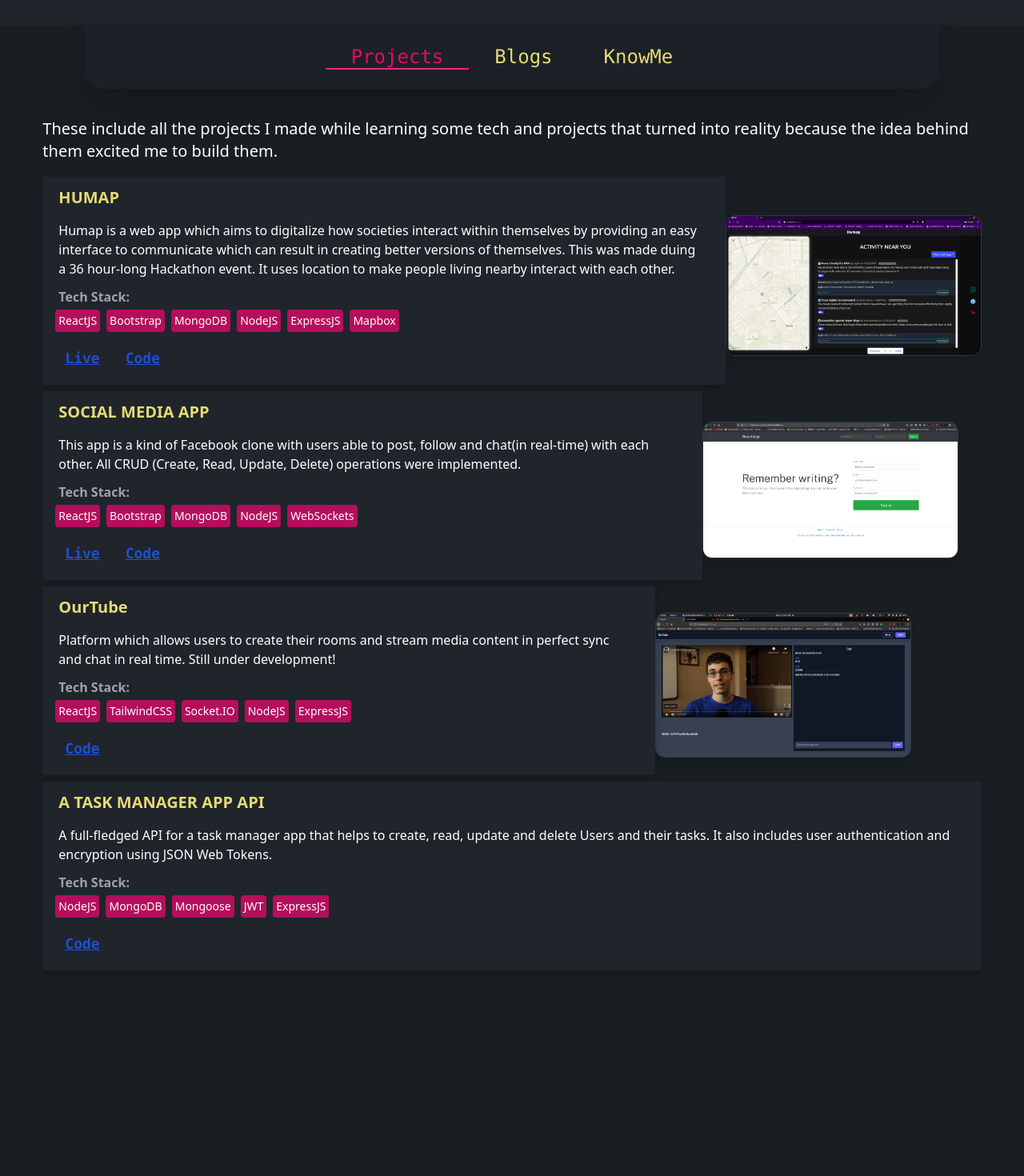
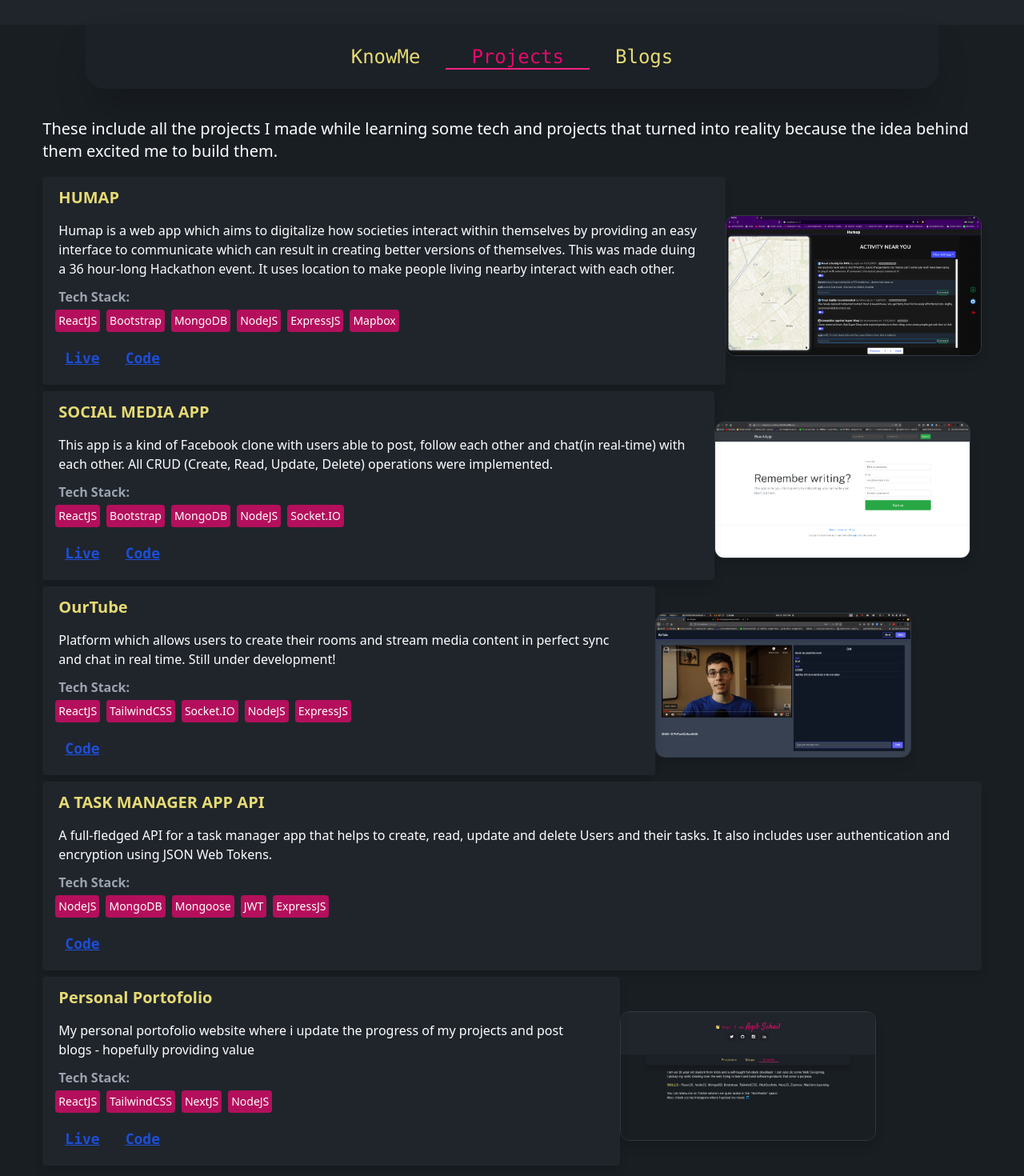
Before and after one commit to geeqib23/portofolio, a Next.js app: page /projects in a window 1280 px wide. Shown: the part 236-1706 px from the top of the page at 80% size. Before the commit the page ends 1583 px from the top, so only its background shows below. Built offline with nearby package versions, Linux system fonts and the light colour scheme; what @tailwindcss/typography would draw is missing.

Commit message:
Minor changes and improvements

```diff
--- a/components/Navbar.js
+++ b/components/Navbar.js
@@ -16,14 +16,27 @@ function Navbar(props) {
       </Link> */}
       {/* <div className='block lg:hidden'>
         <button className='flex items-center px-3 py-2 text-gray-500 border border-gray-600 rounded appearance-none hover:text-gray-800 hover:border-teal-500 focus:outline-none'>
-          <svg className='w-3 h-3 fill-current' viewBox='0 0 20 20' xmlns='http://www.w3.org/2000/svg'>
-            <title>Menu</title>
-            <path d='M0 3h20v2H0V3zm0 6h20v2H0V9zm0 6h20v2H0v-2z' />
-          </svg>
+        <svg className='w-3 h-3 fill-current' viewBox='0 0 20 20' xmlns='http://www.w3.org/2000/svg'>
+        <title>Menu</title>
+        <path d='M0 3h20v2H0V3zm0 6h20v2H0V9zm0 6h20v2H0v-2z' />
+        </svg>
         </button>
       </div> */}
       <div>
         <ul className='inline-flex'>
+          <li>
+            <Link href='/' passHref itemProp='url'>
+              <a
+                className={
+                  router.pathname == '/' ? 'navbarItems active' : 'navbarItems'
+                }
+                alt='KnowMe'
+                itemProp='url'
+              >
+                KnowMe
+              </a>
+            </Link>
+          </li>
           <li>
             <Link href='/projects' passHref itemProp='url'>
               <a
@@ -54,19 +67,6 @@ function Navbar(props) {
               </a>
             </Link>
           </li>
-          <li>
-            <Link href='/' passHref itemProp='url'>
-              <a
-                className={
-                  router.pathname == '/' ? 'navbarItems active' : 'navbarItems'
-                }
-                alt='KnowMe'
-                itemProp='url'
-              >
-                KnowMe
-              </a>
-            </Link>
-          </li>
         </ul>
       </div>
     </div>
--- a/components/Projects.js
+++ b/components/Projects.js
@@ -33,22 +33,22 @@ function Projects(props) {
                 Tech Stack:
               </div>
               <div>
-                <span className='inline-block px-1 py-1 mx-1 my-1 text-sm font-thin transition-all duration-150 transform bg-opacity-75 rounded bg-primaryShade hover:shadow-sm hover:scale-105'>
+                <span className='inline-block px-1 py-1 mx-1 my-1 text-sm  transition-all duration-150 transform bg-opacity-75 rounded bg-primaryShade hover:shadow-sm hover:scale-105'>
                   ReactJS
                 </span>
-                <span className='inline-block px-1 py-1 mx-1 my-1 text-sm font-thin transition-all duration-150 transform bg-opacity-75 rounded bg-primaryShade hover:shadow-sm hover:scale-105'>
+                <span className='inline-block px-1 py-1 mx-1 my-1 text-sm  transition-all duration-150 transform bg-opacity-75 rounded bg-primaryShade hover:shadow-sm hover:scale-105'>
                   Bootstrap
                 </span>
-                <span className='inline-block px-1 py-1 mx-1 my-1 text-sm font-thin transition-all duration-150 transform bg-opacity-75 rounded bg-primaryShade hover:shadow-sm hover:scale-105'>
+                <span className='inline-block px-1 py-1 mx-1 my-1 text-sm  transition-all duration-150 transform bg-opacity-75 rounded bg-primaryShade hover:shadow-sm hover:scale-105'>
                   MongoDB
                 </span>
-                <span className='inline-block px-1 py-1 mx-1 my-1 text-sm font-thin transition-all duration-150 transform bg-opacity-75 rounded bg-primaryShade hover:shadow-sm hover:scale-105'>
+                <span className='inline-block px-1 py-1 mx-1 my-1 text-sm  transition-all duration-150 transform bg-opacity-75 rounded bg-primaryShade hover:shadow-sm hover:scale-105'>
                   NodeJS
                 </span>
-                <span className='inline-block px-1 py-1 mx-1 my-1 text-sm font-thin transition-all duration-150 transform bg-opacity-75 rounded bg-primaryShade hover:shadow-sm hover:scale-105'>
+                <span className='inline-block px-1 py-1 mx-1 my-1 text-sm  transition-all duration-150 transform bg-opacity-75 rounded bg-primaryShade hover:shadow-sm hover:scale-105'>
                   ExpressJS
                 </span>
-                <span className='inline-block px-1 py-1 mx-1 my-1 text-sm font-thin transition-all duration-150 transform bg-opacity-75 rounded bg-primaryShade hover:shadow-sm hover:scale-105'>
+                <span className='inline-block px-1 py-1 mx-1 my-1 text-sm  transition-all duration-150 transform bg-opacity-75 rounded bg-primaryShade hover:shadow-sm hover:scale-105'>
                   Mapbox
                 </span>
               </div>
@@ -86,8 +86,8 @@ function Projects(props) {
             <div className='mx-2 my-2 mr-5'>
               <p className='text-base text-fontColor'>
                 This app is a kind of Facebook clone with users able to post,
-                follow and chat(in real-time) with each other. All CRUD (Create,
-                Read, Update, Delete) operations were implemented.{' '}
+                follow each other and chat(in real-time) with each other. All
+                CRUD (Create, Read, Update, Delete) operations were implemented.{' '}
               </p>
             </div>
             <div>
@@ -96,20 +96,20 @@ function Projects(props) {
                 Tech Stack:
               </div>
               <div>
-                <span className='inline-block px-1 py-1 mx-1 my-1 text-sm font-thin transition-all duration-150 transform bg-opacity-75 rounded bg-primaryShade hover:shadow-sm hover:scale-105'>
+                <span className='inline-block px-1 py-1 mx-1 my-1 text-sm  transition-all duration-150 transform bg-opacity-75 rounded bg-primaryShade hover:shadow-sm hover:scale-105'>
                   ReactJS
                 </span>
-                <span className='inline-block px-1 py-1 mx-1 my-1 text-sm font-thin transition-all duration-150 transform bg-opacity-75 rounded bg-primaryShade hover:shadow-sm hover:scale-105'>
+                <span className='inline-block px-1 py-1 mx-1 my-1 text-sm  transition-all duration-150 transform bg-opacity-75 rounded bg-primaryShade hover:shadow-sm hover:scale-105'>
                   Bootstrap
                 </span>
-                <span className='inline-block px-1 py-1 mx-1 my-1 text-sm font-thin transition-all duration-150 transform bg-opacity-75 rounded bg-primaryShade hover:shadow-sm hover:scale-105'>
+                <span className='inline-block px-1 py-1 mx-1 my-1 text-sm  transition-all duration-150 transform bg-opacity-75 rounded bg-primaryShade hover:shadow-sm hover:scale-105'>
                   MongoDB
                 </span>
-                <span className='inline-block px-1 py-1 mx-1 my-1 text-sm font-thin transition-all duration-150 transform bg-opacity-75 rounded bg-primaryShade hover:shadow-sm hover:scale-105'>
+                <span className='inline-block px-1 py-1 mx-1 my-1 text-sm  transition-all duration-150 transform bg-opacity-75 rounded bg-primaryShade hover:shadow-sm hover:scale-105'>
                   NodeJS
                 </span>
-                <span className='inline-block px-1 py-1 mx-1 my-1 text-sm font-thin transition-all duration-150 transform bg-opacity-75 rounded bg-primaryShade hover:shadow-sm hover:scale-105'>
-                  WebSockets
+                <span className='inline-block px-1 py-1 mx-1 my-1 text-sm  transition-all duration-150 transform bg-opacity-75 rounded bg-primaryShade hover:shadow-sm hover:scale-105'>
+                  Socket.IO
                 </span>
               </div>
             </div>
@@ -157,19 +157,19 @@ function Projects(props) {
                 Tech Stack:
               </div>
               <div>
-                <span className='inline-block px-1 py-1 mx-1 my-1 text-sm font-thin transition-all duration-150 transform bg-opacity-75 rounded bg-primaryShade hover:shadow-sm hover:scale-105'>
+                <span className='inline-block px-1 py-1 mx-1 my-1 text-sm  transition-all duration-150 transform bg-opacity-75 rounded bg-primaryShade hover:shadow-sm hover:scale-105'>
                   ReactJS
                 </span>
-                <span className='inline-block px-1 py-1 mx-1 my-1 text-sm font-thin transition-all duration-150 transform bg-opacity-75 rounded bg-primaryShade hover:shadow-sm hover:scale-105'>
+                <span className='inline-block px-1 py-1 mx-1 my-1 text-sm  transition-all duration-150 transform bg-opacity-75 rounded bg-primaryShade hover:shadow-sm hover:scale-105'>
                   TailwindCSS
                 </span>
-                <span className='inline-block px-1 py-1 mx-1 my-1 text-sm font-thin transition-all duration-150 transform bg-opacity-75 rounded bg-primaryShade hover:shadow-sm hover:scale-105'>
+                <span className='inline-block px-1 py-1 mx-1 my-1 text-sm  transition-all duration-150 transform bg-opacity-75 rounded bg-primaryShade hover:shadow-sm hover:scale-105'>
                   Socket.IO
                 </span>
-                <span className='inline-block px-1 py-1 mx-1 my-1 text-sm font-thin transition-all duration-150 transform bg-opacity-75 rounded bg-primaryShade hover:shadow-sm hover:scale-105'>
+                <span className='inline-block px-1 py-1 mx-1 my-1 text-sm  transition-all duration-150 transform bg-opacity-75 rounded bg-primaryShade hover:shadow-sm hover:scale-105'>
                   NodeJS
                 </span>
-                <span className='inline-block px-1 py-1 mx-1 my-1 text-sm font-thin transition-all duration-150 transform bg-opacity-75 rounded bg-primaryShade hover:shadow-sm hover:scale-105'>
+                <span className='inline-block px-1 py-1 mx-1 my-1 text-sm  transition-all duration-150 transform bg-opacity-75 rounded bg-primaryShade hover:shadow-sm hover:scale-105'>
                   ExpressJS
                 </span>
               </div>
@@ -216,19 +216,19 @@ function Projects(props) {
                 Tech Stack:
               </div>
               <div>
-                <span className='inline-block px-1 py-1 mx-1 my-1 text-sm font-thin transition-all duration-150 transform bg-opacity-75 rounded bg-primaryShade hover:shadow-sm hover:scale-105'>
+                <span className='inline-block px-1 py-1 mx-1 my-1 text-sm  transition-all duration-150 transform bg-opacity-75 rounded bg-primaryShade hover:shadow-sm hover:scale-105'>
                   NodeJS
                 </span>
-                <span className='inline-block px-1 py-1 mx-1 my-1 text-sm font-thin transition-all duration-150 transform bg-opacity-75 rounded bg-primaryShade hover:shadow-sm hover:scale-105'>
+                <span className='inline-block px-1 py-1 mx-1 my-1 text-sm  transition-all duration-150 transform bg-opacity-75 rounded bg-primaryShade hover:shadow-sm hover:scale-105'>
                   MongoDB
                 </span>
-                <span className='inline-block px-1 py-1 mx-1 my-1 text-sm font-thin transition-all duration-150 transform bg-opacity-75 rounded bg-primaryShade hover:shadow-sm hover:scale-105'>
+                <span className='inline-block px-1 py-1 mx-1 my-1 text-sm  transition-all duration-150 transform bg-opacity-75 rounded bg-primaryShade hover:shadow-sm hover:scale-105'>
                   Mongoose
                 </span>
-                <span className='inline-block px-1 py-1 mx-1 my-1 text-sm font-thin transition-all duration-150 transform bg-opacity-75 rounded bg-primaryShade hover:shadow-sm hover:scale-105'>
+                <span className='inline-block px-1 py-1 mx-1 my-1 text-sm  transition-all duration-150 transform bg-opacity-75 rounded bg-primaryShade hover:shadow-sm hover:scale-105'>
                   JWT
                 </span>
-                <span className='inline-block px-1 py-1 mx-1 my-1 text-sm font-thin transition-all duration-150 transform bg-opacity-75 rounded bg-primaryShade hover:shadow-sm hover:scale-105'>
+                <span className='inline-block px-1 py-1 mx-1 my-1 text-sm  transition-all duration-150 transform bg-opacity-75 rounded bg-primaryShade hover:shadow-sm hover:scale-105'>
                   ExpressJS
                 </span>
               </div>
@@ -247,6 +247,63 @@ function Projects(props) {
           </div>
           {/* <div className='flex justify-center w-full sm:w-1/2 sm:justify-start'><img className='z-0 w-11/12 transition-all duration-150 border border-gray-600 border-opacity-50 shadow-lg sm:w-auto sm:max-w-xs hover:bg-opacity-50 rounded-xl' src='/images/fbclone.png'></img></div> */}
         </div>
+
+        {/* /// */}
+
+        <div className='flex flex-col-reverse items-center justify-center mb-2 sm:flex-row sm:justify-center'>
+          <div className='z-50 grid h-full grid-cols-1 p-3 mb-3 transition-all duration-150 transform rounded shadow-lg cursor-default select-none bg-dark hover:scale-110'>
+            <div className='mb-1 ml-2 text-xl font-semibold text-secondary dark:text-white'>
+              Personal Portofolio
+            </div>
+            <div className='mx-2 my-2 mr-5'>
+              <p className='text-base text-fontColor'>
+                My personal portofolio website where i update the progress of my
+                projects and post blogs - hopefully providing value
+              </p>
+            </div>
+            <div>
+              <div className='ml-2 font-semibold text-gray-400 text-l'>
+                {' '}
+                Tech Stack:
+              </div>
+              <div>
+                <span className='inline-block px-1 py-1 mx-1 my-1 text-sm  transition-all duration-150 transform bg-opacity-75 rounded bg-primaryShade hover:shadow-sm hover:scale-105'>
+                  ReactJS
+                </span>
+                <span className='inline-block px-1 py-1 mx-1 my-1 text-sm  transition-all duration-150 transform bg-opacity-75 rounded bg-primaryShade hover:shadow-sm hover:scale-105'>
+                  TailwindCSS
+                </span>
+                <span className='inline-block px-1 py-1 mx-1 my-1 text-sm  transition-all duration-150 transform bg-opacity-75 rounded bg-primaryShade hover:shadow-sm hover:scale-105'>
+                  NextJS
+                </span>
+                <span className='inline-block px-1 py-1 mx-1 my-1 text-sm  transition-all duration-150 transform bg-opacity-75 rounded bg-primaryShade hover:shadow-sm hover:scale-105'>
+                  NodeJS
+                </span>
+              </div>
+            </div>
+            <div className='flex mt-2 '>
+              <a
+                href='https://www.aqibs.me/'
+                className='px-2 py-1 mx-2 font-mono text-lg font-semibold text-blue-700 underline transform rounded mouse-pointer hover:bg-gray-700 focus:outline-none'
+              >
+                Live
+              </a>
+              <a
+                href='https://github.com/geeqib23/portofolio'
+                className='px-2 py-1 mx-2 font-mono text-lg font-semibold text-blue-700 underline transform rounded mouse-pointer hover:bg-gray-700 focus:outline-none'
+              >
+                Code
+              </a>
+            </div>
+          </div>
+          <div className='flex justify-center w-full sm:w-1/2 sm:justify-start'>
+            <img
+              className='z-0 w-11/12 transition-all duration-150 border border-gray-600 border-opacity-50 shadow-lg sm:w-auto sm:max-w-xs hover:bg-opacity-50 rounded-xl'
+              src='/preview.jpg'
+              alt='Portofolio Home Page.jpg'
+            ></img>
+          </div>
+        </div>
       </div>
     </div>
   )
--- a/tailwind.config.js
+++ b/tailwind.config.js
@@ -1,13 +1,18 @@
 const defaultTheme = require('tailwindcss/defaultTheme')
 module.exports = {
   mode: 'jit',
-  purge: ['./pages/**/*.{js,ts,jsx,tsx}', './components/**/*.{js,ts,jsx,tsx}', './layouts/**/*.{js,ts,jsx,tsx}'],
+  purge: [
+    './pages/**/*.{js,ts,jsx,tsx}',
+    './components/**/*.{js,ts,jsx,tsx}',
+    './layouts/**/*.{js,ts,jsx,tsx}',
+  ],
   darkMode: false, // or 'media' or 'class'
   theme: {
     fontFamily: {
       cursive: ['Satisfy', 'cursive'],
-      sans: [...defaultTheme.fontFamily.sans],
-      serif: [...defaultTheme.fontFamily.serif],
+      sans: 'ui-sans-serif, system-ui, BlinkMacSystemFont, "Segoe UI", Roboto, "Helvetica Neue", Arial, "Noto Sans", sans-serif, "Apple Color Emoji", "Segoe UI Emoji", "Segoe UI Symbol", "Noto Color Emoji"',
+      serif:
+        'ui-sans-serif, system-ui, BlinkMacSystemFont, "Segoe UI", Roboto, "Helvetica Neue", Arial, "Noto Sans", sans-serif, "Apple Color Emoji", "Segoe UI Emoji", "Segoe UI Symbol", "Noto Color Emoji"',
       mono: [...defaultTheme.fontFamily.mono],
     },
     extend: {},
@@ -31,12 +36,11 @@ module.exports = {
       darkLight: '#63666b',
 
       fontColor: '#fff',
+      alternativeFont: '#c5c2b8',
     },
   },
   variants: {
     extend: {},
   },
-  plugins: [
-    require('@tailwindcss/typography')
-  ],
+  plugins: [require('@tailwindcss/typography')],
 }
```
Also changed, not shown: components/Blog.js (+4 -4 lines), public/preview.jpg (added), 1 other file (tests, documents, lock files or other folders).
